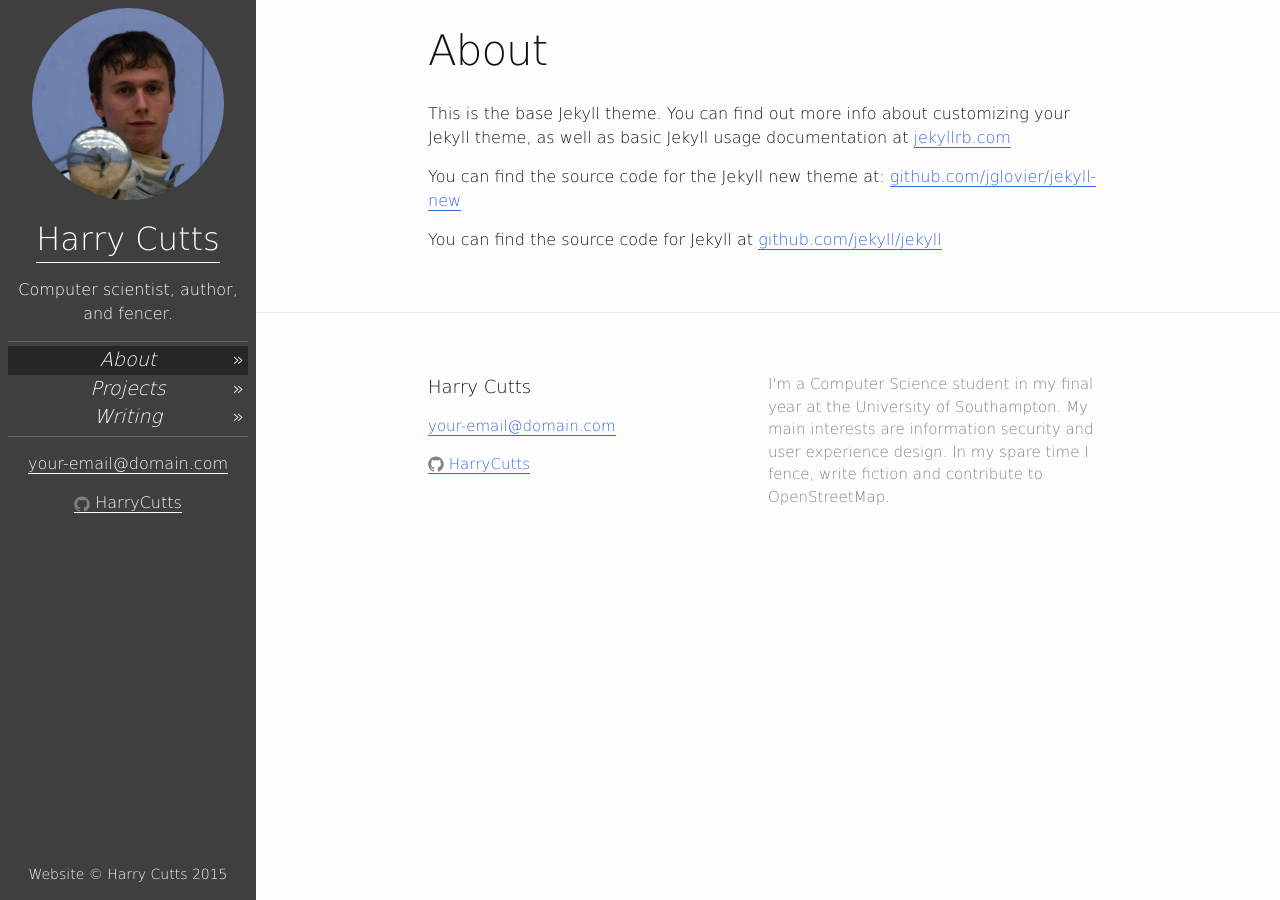
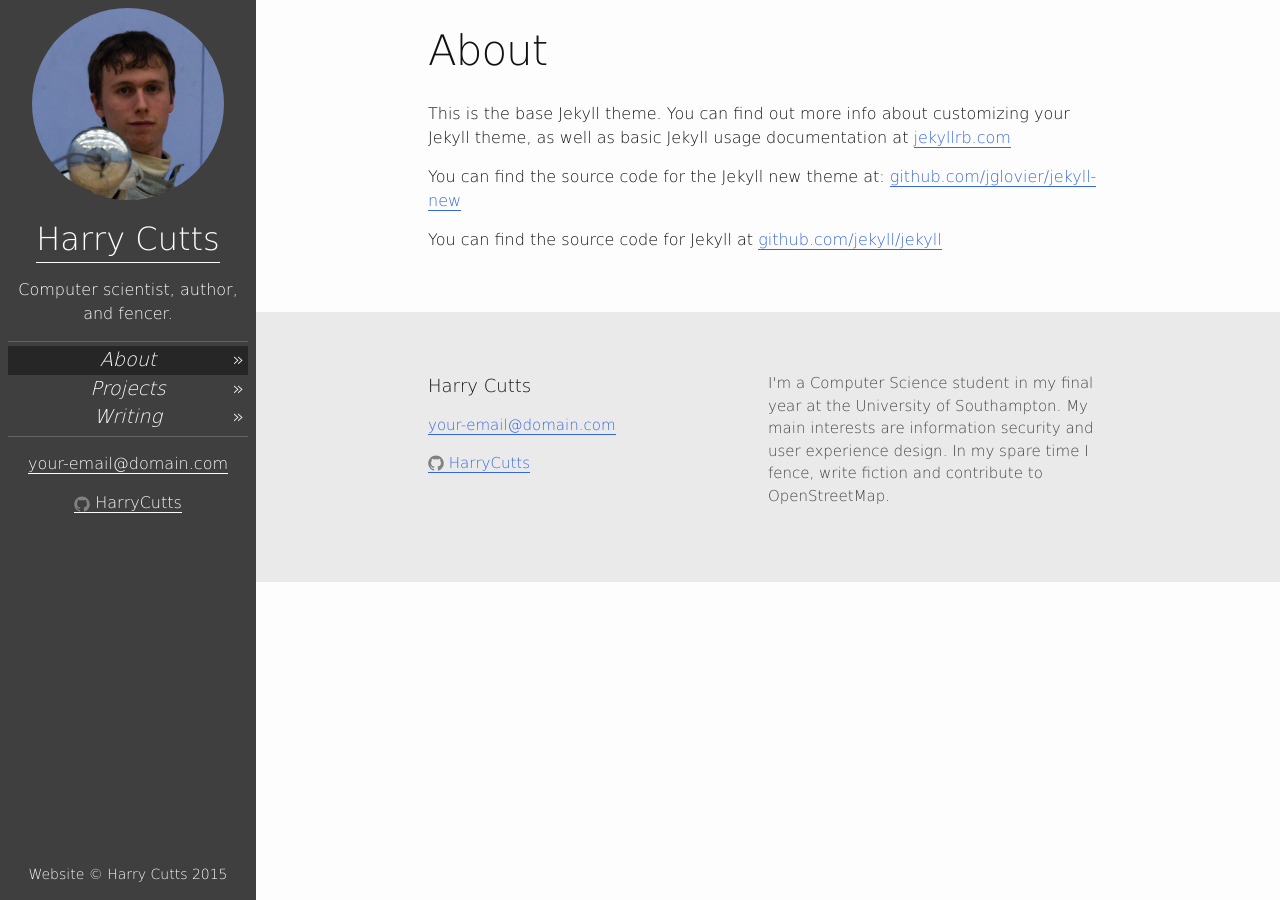
Before and after one commit to HarryCutts/harrycutts.github.io, a Jekyll site: the page built from about.md, in a window 1280 px wide. Built offline with Jekyll 4.4.1, drawn with Linux system fonts in a browser that asks for light colours; nearby versions of some CDN libraries; library files that are not in the unit come from our copies.

Commit message:
Distinguish the footer with a darker background

```diff
--- a/_sass/_layout.scss
+++ b/_sass/_layout.scss
@@ -99,7 +99,7 @@
  * Site footer
  */
 .site-footer {
-	border-top: 1px solid $grey-color-light;
+	background-color: $left-column-color;
 	padding: $spacing-unit 0;
 }
 
@@ -117,7 +117,7 @@
 
 .footer-grid {
 	font-size: 15px;
-	color: $grey-color;
+	color: $grey-color-dark;
 	@extend %clearfix;
 }
 
```
